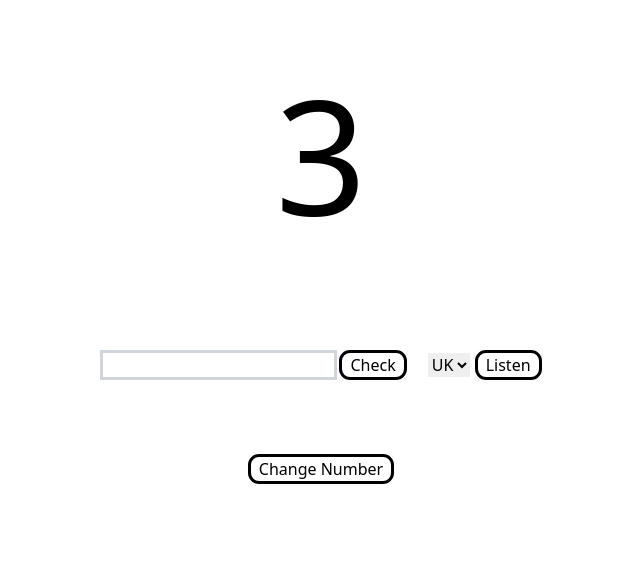
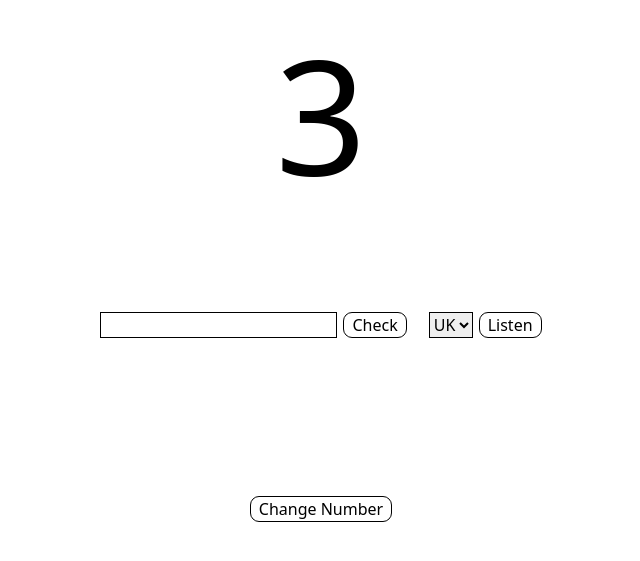
Before and after one commit to SanchezEnzo/NumsEN, a React (Vite) app: page / in a window 1280 px wide. Shown: the part 143-704 px from the top of the page, without its empty margins (319-959 px from the left). Built offline with nearby package versions, Linux system fonts and the light colour scheme.

Commit message:
fix validation response

```diff
--- a/src/App.tsx
+++ b/src/App.tsx
@@ -7,9 +7,7 @@ import { RESPONSE_STATE } from './constants/responseState'
 import { LANGUAGES_TO_SHOW } from './constants/languages'
 
 export default function App() {
-	const [number, setNumber] = useState(
-		() => Math.floor(Math.random() * 9) + 1
-	)
+	const [number, setNumber] = useState(() => Math.floor(Math.random() * 9) + 1)
 	const { changeLanguage, playAudio } = useLanguage({ number })
 	const [response, setResponse] = useState<RESPONSE_STATE>(RESPONSE_STATE.INIT)
 	const inputRef = useRef<HTMLInputElement>(null)
@@ -43,29 +41,31 @@ export default function App() {
 		<div className='h-screen w-full flex justify-center items-center flex-col gap-[10dvh]'>
 			<p className='text-[10rem]'>{formatedNumber}</p>
 			<div className='flex gap-6'>
-				<form className='flex gap-2' onSubmit={handleSubmit}>
+				<form className='flex gap-2 relative' onSubmit={handleSubmit}>
 					<label htmlFor='response' className='sr-only'>
 						Write the number in text
 					</label>
 					<input
 						id='response'
 						type='text'
-						className={`outline ${
-							response === RESPONSE_STATE.RIGHT
-								? 'outline-red-500'
-								: 'outline-gray-300'
-						}`}
+						className='outline outline-[0.1px] pl-1 focus:outline focus:outline-stone-100'
 						name='response'
 						autoComplete='off'
 						aria-invalid={response === RESPONSE_STATE.RIGHT}
 						ref={inputRef}
 					/>
-					<button type='submit' className='outline px-2 rounded-lg'>
+					<button
+						type='submit'
+						className='outline outline-[0.1px] px-2 rounded-lg'
+					>
 						Check
 					</button>
 				</form>
 				<div className='flex gap-2'>
-					<select onChange={(e) => changeLanguage(e)}>
+					<select
+						className='outline outline-[0.1px] focus:outline focus:outline-stone-100 '
+						onChange={e => changeLanguage(e)}
+					>
 						{LANGUAGES_TO_SHOW.map((lang, index) => (
 							<option value={lang} key={index}>
 								{lang}
@@ -74,14 +74,21 @@ export default function App() {
 					</select>
 					<button
 						onClick={() => playAudio()}
-						className='outline px-2 rounded-lg'
+						className='outline px-2 rounded-lg outline-[0.1px]'
 					>
 						Listen
 					</button>
 				</div>
 			</div>
-			<Result response={response} />
-			<button onClick={getNewRandomNumber} className='outline px-2 rounded-lg'>
+			<div className='w-full flex justify-center '>
+				<div className='w-56 flex relative'>
+					<Result response={response} />
+				</div>
+			</div>
+			<button
+				onClick={getNewRandomNumber}
+				className='outline outline-[0.1px] px-2 rounded-lg'
+			>
 				Change Number{' '}
 			</button>
 		</div>
--- a/src/components/Result.tsx
+++ b/src/components/Result.tsx
@@ -2,9 +2,21 @@ import { RESPONSE_STATE } from "../constants/responseState"
 
 export function Result({response}: {response: RESPONSE_STATE}) {
 	if (response === RESPONSE_STATE.INVALID)
-		return <p className='text-red-500'>No se permite esta respuesta</p>
+		return (
+			<p className='text-red-500 absolute  inset-0 flex justify-center items-center'>
+				No se permite esta respuesta
+			</p>
+		)
 	if (response === RESPONSE_STATE.WRONG)
-		return <p className='text-red-500'>Respuesta Incorrecta</p>
+		return (
+			<p className='text-red-500 absolute inset-0 flex justify-center items-center'>
+				Respuesta Incorrecta
+			</p>
+		)
 	if (response === RESPONSE_STATE.RIGHT)
-		return <p className='text-green-500'>¡Respuesta Correcta!</p>
+		return (
+			<p className='text-green-500 absolute inset-0 flex justify-center items-center'>
+				¡Respuesta Correcta!
+			</p>
+		)
 }
```
